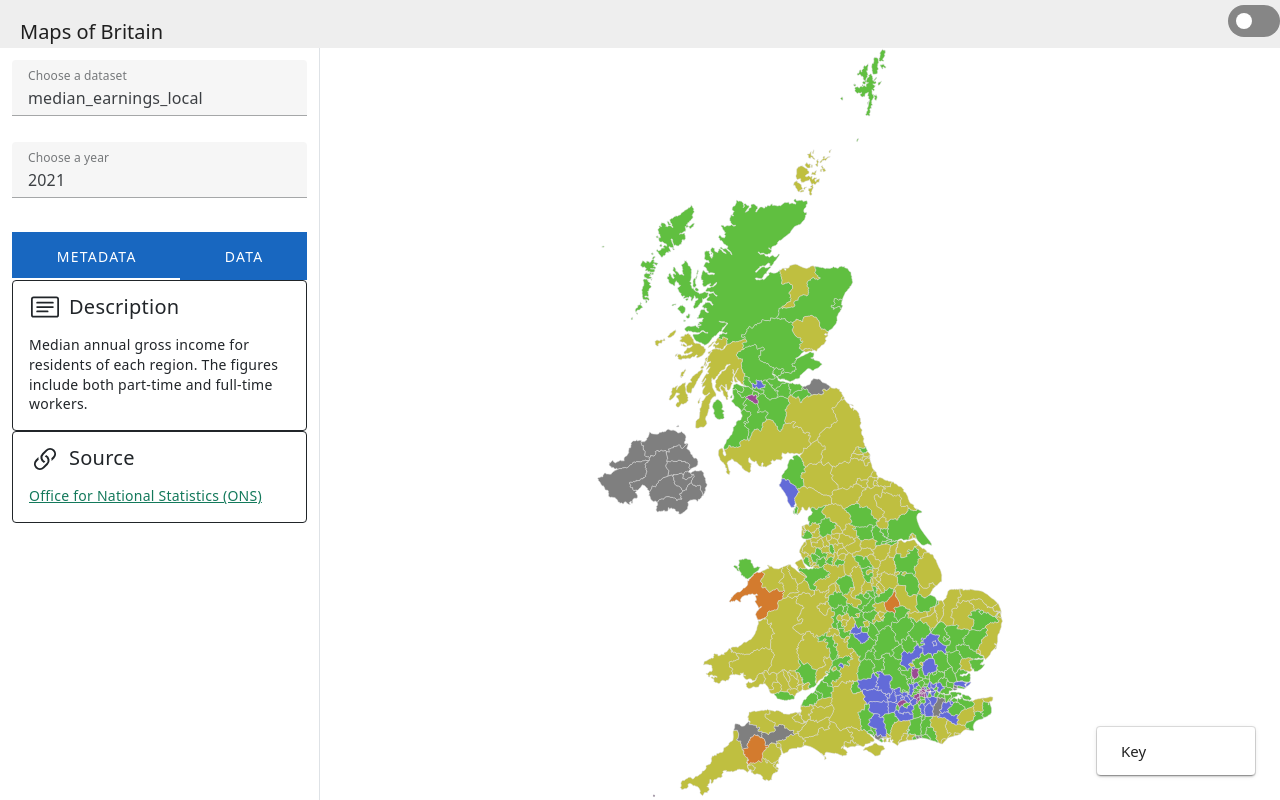
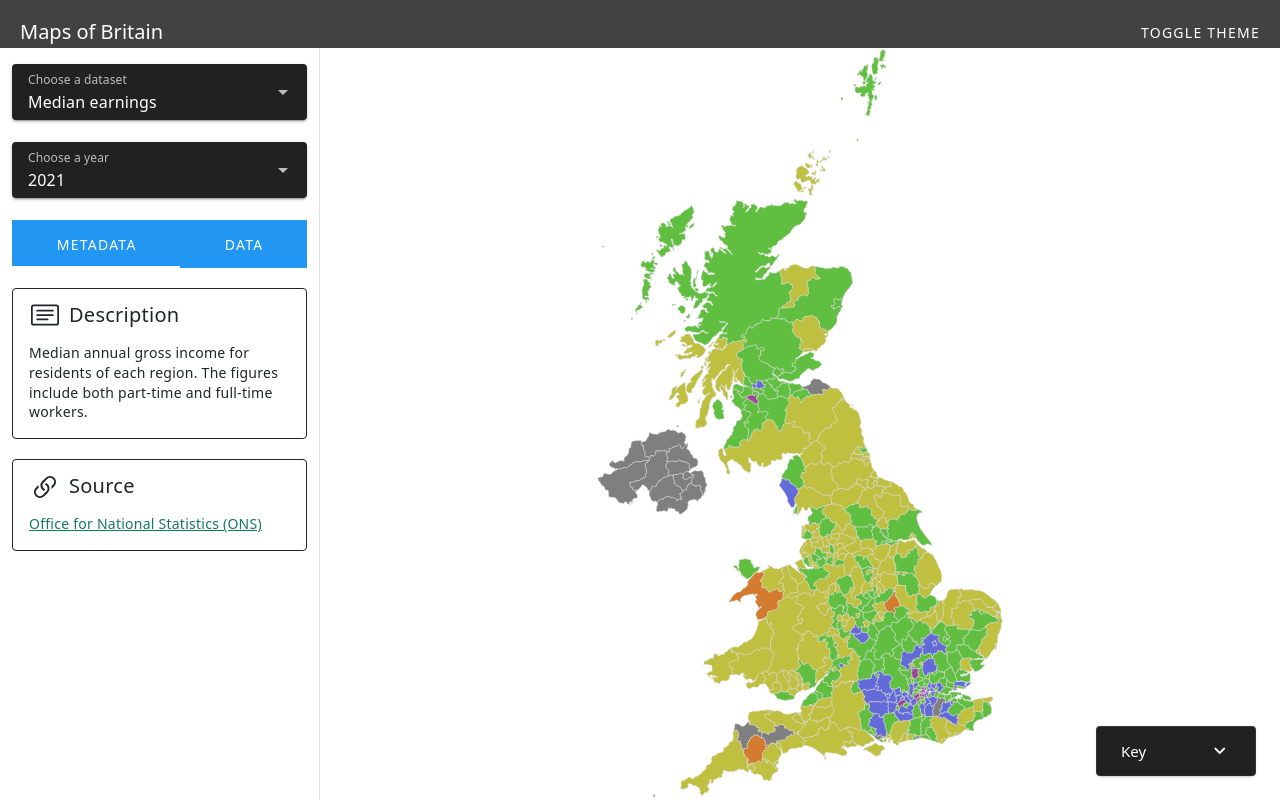
Before and after one commit to ilkutkutlar/uk-regional-data-visualiser, a Vue app: page / in a window 1280 px wide. Built offline with nearby package versions, Linux system fonts and the light colour scheme.

Commit message:
install MDI and add theme toggler

```diff
--- a/package.json
+++ b/package.json
@@ -18,6 +18,7 @@
     "vuetify": "^3.1.2"
   },
   "devDependencies": {
+    "@mdi/font": "^7.1.96",
     "@rushstack/eslint-patch": "^1.1.4",
     "@types/d3": "^7.4.0",
     "@types/lodash": "^4.14.191",
--- a/src/components/BaseInfoPanel.vue
+++ b/src/components/BaseInfoPanel.vue
@@ -10,13 +10,13 @@ export default {
   >
     <template #title>
       <slot name="title"></slot>
-      <v-button
+      <v-btn
         type="button"
         class="btn-close col-2 m-auto"
         aria-label="Close"
         v-show="closeButtonVisible"
         @click="$emit('closeButtonClicked')"
-      ></v-button>
+      ></v-btn>
     </template>
     <template #text>
       <slot name="body"></slot>
--- a/src/components/DataDetailsPanel.vue
+++ b/src/components/DataDetailsPanel.vue
@@ -1,11 +1,6 @@
 <script>
 import IconText from "./icons/IconText.vue";
 import IconLink from "./icons/IconLink.vue";
-import IconSearch from "./icons/IconSearch.vue";
-import SelectFloating from "./partials/SelectFloating.vue";
-import TabList from "./partials/TabList.vue";
-import TabContent from "./partials/TabContent.vue";
-import Card from "./partials/Card.vue";
 import { filterDataByKey } from "../utils";
 import { useCurrent } from "../store";
 import _ from "lodash";
@@ -13,13 +8,8 @@ import _ from "lodash";
 export default {
   inject: ["allDatasets"],
   components: {
-    SelectFloating,
-    TabList,
-    TabContent,
-    Card,
     IconText,
     IconLink,
-    IconSearch,
   },
   computed: {
     yearSelectItems() {
@@ -30,9 +20,6 @@ export default {
          a computed property so it is updated when data
          has been downloaded */
       return this.current.dataset.years;
-      // return this.current.dataset.years.map((year) => {
-      //   return { value: year, text: year };
-      // });
     },
     filteredData() {
       let data = this.current.dataset.data[this.current.year] ?? {};
@@ -51,6 +38,16 @@ export default {
         this.current.$patch({ year: value });
       },
     },
+    selectedDataset: {
+      get() {
+        return this.current.dataset.metadata.id;
+      },
+      set(value) {
+        this.current.dataset = this.allDatasets.find(
+          (dataset) => dataset.metadata.id == value
+        );
+      },
+    },
   },
   methods: {
     dataRowMouseEnter(region) {
@@ -59,18 +56,12 @@ export default {
     dataRowMouseLeave() {
       this.current.clearHighlightedRegions();
     },
-    datasetSelectInput(event) {
-      this.current.dataset = this.allDatasets.find(
-        (dataset) => dataset.metadata.id == event.target.value
-      );
-    },
   },
   data() {
     return {
       current: useCurrent(),
       dataSelectItems: this.allDatasets.map((dataset) => {
-        return dataset.metadata.name;
-        // return { value: dataset.metadata.id, text: dataset.metadata.name };
+        return { value: dataset.metadata.id, text: dataset.metadata.name };
       }),
       keyFormatter: (region) =>
         this.current.dataset.svgMap.prettyNames.get(region),
@@ -102,14 +93,16 @@ export default {
     <div class="offcanvas-body p-0">
       <div class="container">
         <v-select
-          class="mb-1 mt-3"
+          class="mt-4"
+          variant="solo"
           label="Choose a dataset"
+          item-title="text"
+          item-value="value"
           :items="dataSelectItems"
-          :modelValue="current.dataset.metadata.id"
-          @input="datasetSelectInput"
+          v-model="selectedDataset"
         ></v-select>
         <v-select
-          class="mb-3"
+          variant="solo"
           label="Choose a year"
           :items="yearSelectItems"
           v-model="selectedYear"
@@ -122,14 +115,13 @@ export default {
 
         <v-window v-model="tab">
           <v-window-item value="metadata">
-            <v-card variant="outlined">
+            <v-card variant="outlined" class="mt-5">
               <template #title> <IconText />Description </template>
               <template #text>
                 {{ current.dataset.metadata.description }}
               </template>
             </v-card>
-
-            <v-card variant="outlined">
+            <v-card variant="outlined" class="mt-5">
               <template #title> <IconLink />Source </template>
               <template #text>
                 <a
--- a/src/components/NavBar.vue
+++ b/src/components/NavBar.vue
@@ -1,14 +1,20 @@
 <script>
 import { setTheme, saveTheme, getPreferredTheme } from "../colour_mode";
-import MoonFill from "./icons/MoonFill.vue";
-import SunFill from "./icons/SunFill.vue";
+import { useTheme } from "vuetify";
 
 export default {
-  components: { MoonFill, SunFill },
   data() {
     return {
       darkMode: getPreferredTheme() == "dark",
+      theme: useTheme(),
     };
+  },
+  methods: {
+    toggleTheme() {
+      this.theme.global.name = this.theme.global.current.dark
+        ? "light"
+        : "dark";
+    },
   },
   watch: {
     darkMode() {
@@ -22,8 +28,8 @@ export default {
   <v-toolbar class="h-6vh">
     <v-toolbar-title>Maps of Britain</v-toolbar-title>
 
-    <v-switch inset v-model="darkMode"></v-switch>
-
+    <v-btn @click="toggleTheme">toggle theme</v-btn>
+    <!-- <v-switch inset v-model="darkMode"></v-switch> -->
     <!-- <div class="form-check form-switch">
       <label class="form-check-label" for="colourModeSwitch">
         <component :is="darkMode ? 'MoonFill' : 'SunFill'"></component>
--- a/src/main.ts
+++ b/src/main.ts
@@ -12,17 +12,30 @@ import "./assets/main.css";
 import "./assets/bootstrap.min.css";
 
 // Vuetify
-import 'vuetify/styles'
-import { createVuetify } from 'vuetify'
-import * as components from 'vuetify/components'
-import * as directives from 'vuetify/directives'
+import "vuetify/styles";
+import { createVuetify } from "vuetify";
+import * as components from "vuetify/components";
+import * as directives from "vuetify/directives";
+import { aliases, mdi } from "vuetify/iconsets/mdi";
+// TODO: https://next.vuetifyjs.com/en/features/icon-fonts/#material-design-icons-js-svg
+import "@mdi/font/css/materialdesignicons.css";
 
 const app = createApp(App);
 const pinia = createPinia();
 const vuetify = createVuetify({
   components,
   directives,
-})
+  theme: {
+    defaultTheme: "dark",
+  },
+  icons: {
+    defaultSet: "mdi",
+    aliases,
+    sets: {
+      mdi,
+    },
+  },
+});
 
 app.provide("allDatasets", [
   earnings,
@@ -34,5 +47,5 @@ app.provide("allDatasets", [
 ]);
 
 app.use(pinia);
-app.use(vuetify)
+app.use(vuetify);
 app.mount("#app");
```
Also changed, not shown: 1 other file (tests, documents, lock files or other folders).
